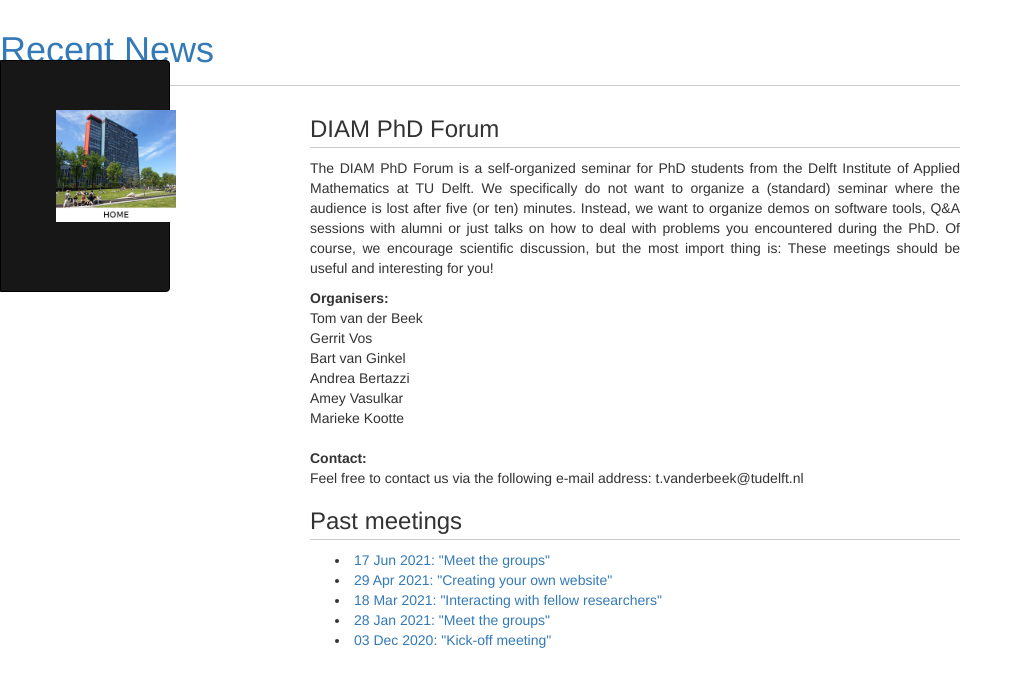
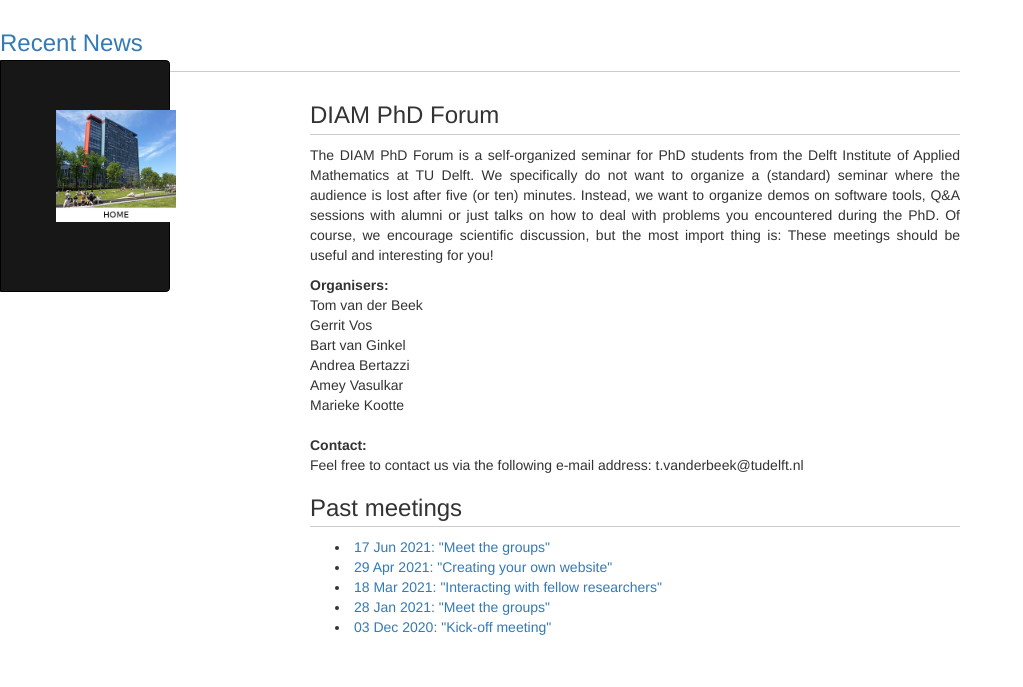
Before and after one commit to phdforum/phdforum.github.io, a Jekyll site: the page built from index.html, in a window 1280 px wide. Shown: the top 687 px of the page, without its empty margins (0-1023 px from the left). Built offline with Jekyll 4.4.1, drawn with Linux system fonts in a browser that asks for light colours; nearby versions of some CDN libraries.

Commit message:
news_trial_https://www.solodev.com/blog/web-design/adding-recent-news-boxes-to-your-website.stml

```diff
--- a/_includes/header.html
+++ b/_includes/header.html
@@ -23,9 +23,9 @@
       <header><a href="/">
         <p><img src="/images/logo.jpg" width="130px" alt="logo"></p>
       </a></header>
-      <h1>
+      <h3>
         <p><a href="/recent-news-boxes.html">Recent News</a></p>
-      </h1>
+      </h3>
 
       <section>
         <!-- <script type="text/javascript" src="https://www.google.com/jsapi"></script>
```
